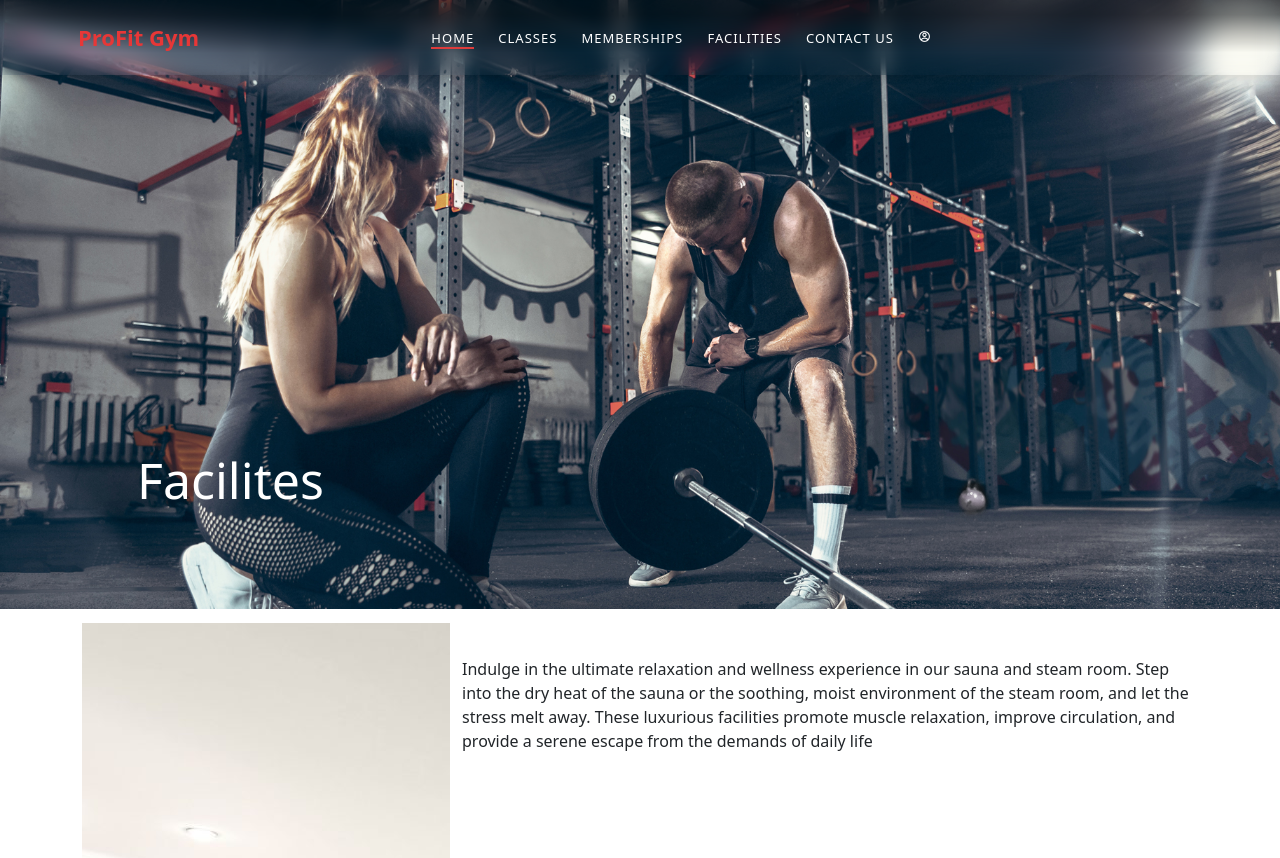
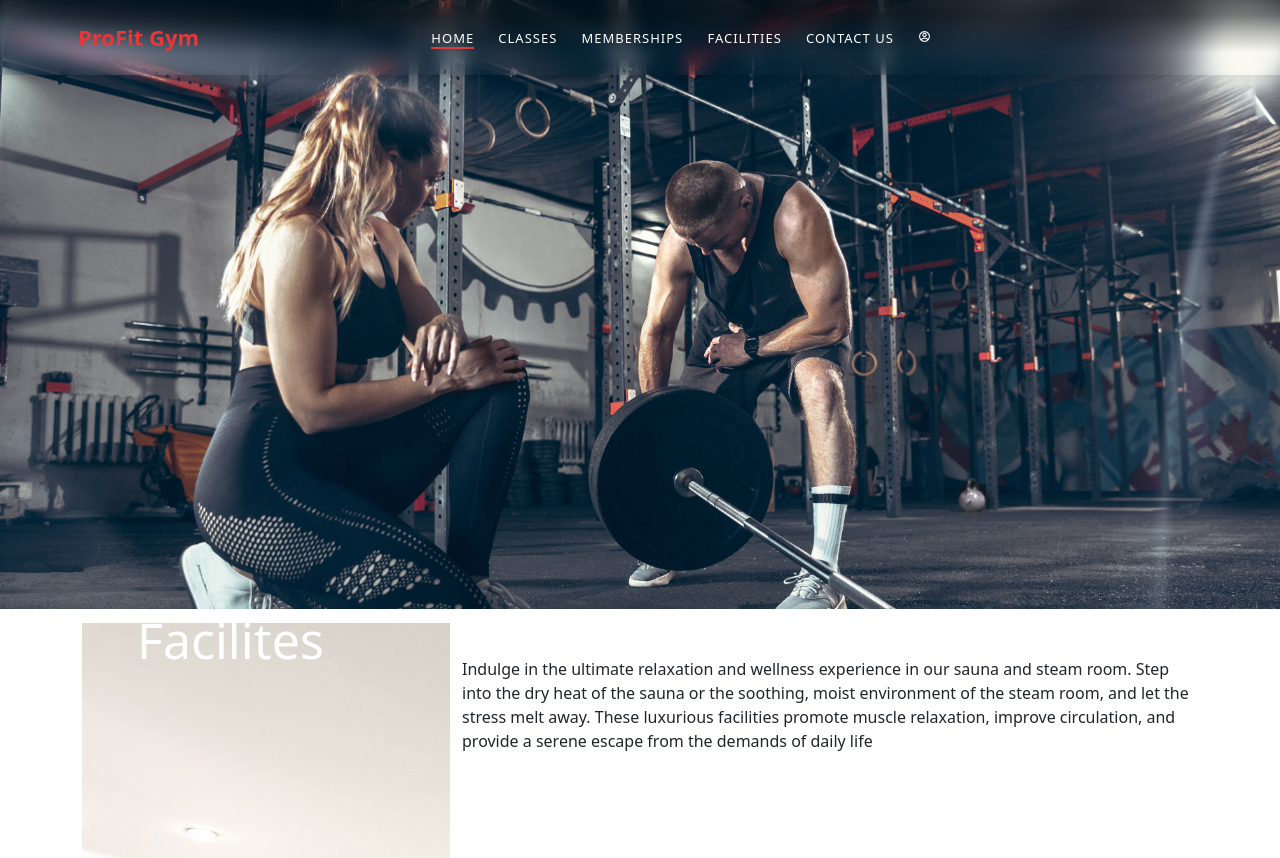
Before and after one commit to mohamedfareed244/Gym-Erp-System, a PHP site: page /views/facilities.php in a window 1280 px wide. Shown: the top 858 px of the page. Run offline with PHP 8.4, Linux system fonts and the light colour scheme.

Commit message:
facilities title change

```diff
--- a/public/CSS/facilites.css
+++ b/public/CSS/facilites.css
@@ -11,7 +11,7 @@
 
 .img-text {
     position: absolute;
-    top: 60%;
+    top: 80%;
     left: 18%;
     transform: translate(-50%, -50%);
     text-align: center;
```
